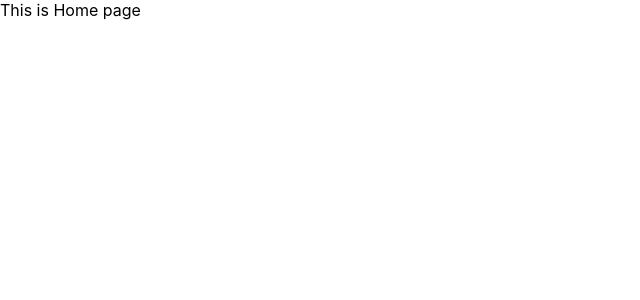
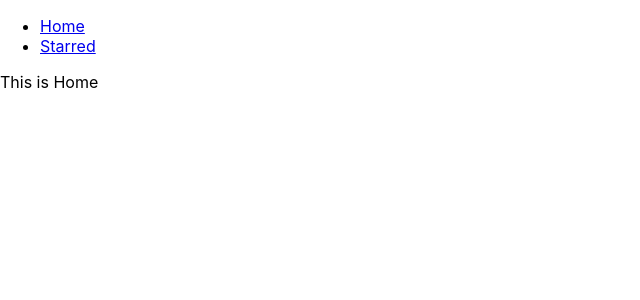
Before and after one commit to SaarimKhan789/Box-office-app, a React (Create React App) app: page / in a window 1280 px wide. Shown: the top 300 px of the page, without its empty margins (0-640 px from the left). Built offline with nearby package versions, Linux system fonts and the light colour scheme.

Commit message:
added navbar and created page components

```diff
--- a/src/App.js
+++ b/src/App.js
@@ -1,17 +1,24 @@
 import React from "react";
 import { Switch, Route } from "react-router-dom";
-
+import Navs from "./components/Navs";
+import Home from "./pages/Home";
+import Starred from "./pages/Starred";
 function App() {
   return (
+    <div>
+      <Navs />
       <Switch>
         <Route exact={true} path="/">
-        This is Home page
+          <Home />
         </Route>
         <Route exact={true} path="/starred">
-        This is starrred
+          <Starred />
         </Route>
-      <Route>This is 404 page</Route>
+        <Route>
+          <div>Not found</div>
+        </Route>
       </Switch>
+    </div>
   );
 }
 
--- /dev/null
+++ b/src/components/Navs.js
@@ -0,0 +1,22 @@
+import React from "react";
+import { Link } from "react-router-dom";
+const LINKS = [
+  { to: "/", text: "Home" },
+  { to: "/starred", text: "Starred" },
+];
+const Nav = () => {
+  return (
+    <div>
+      <ul>
+        {LINKS.map((item) => (
+          <li key={item.to}>
+            {" "}
+            <Link to={item.to}>{item.text}</Link>
+          </li>
+        ))}
+      </ul>
+    </div>
+  );
+};
+
+export default Nav;
--- /dev/null
+++ b/src/pages/Home.js
@@ -0,0 +1,7 @@
+import React from "react";
+
+const Home = () => {
+  return <div>This is Home</div>;
+};
+
+export default Home;
--- /dev/null
+++ b/src/pages/Starred.js
@@ -0,0 +1,7 @@
+import React from "react";
+
+const Starred = () => {
+  return <div>This is Starred</div>;
+};
+
+export default Starred;
```
Also changed, not shown: 1 other file (tests, documents, lock files or other folders). Lines whose indentation alone changed are shown as unchanged.
